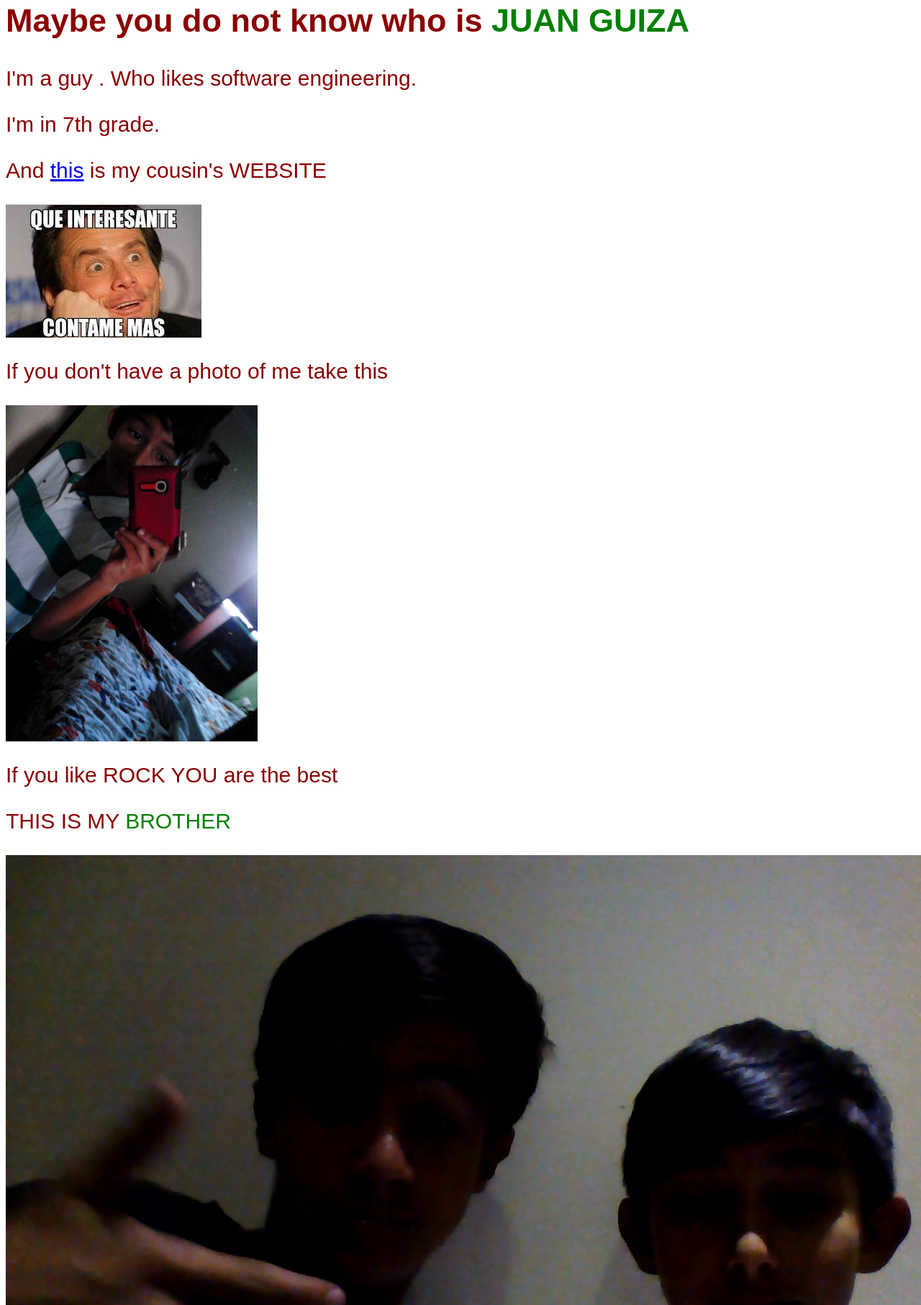
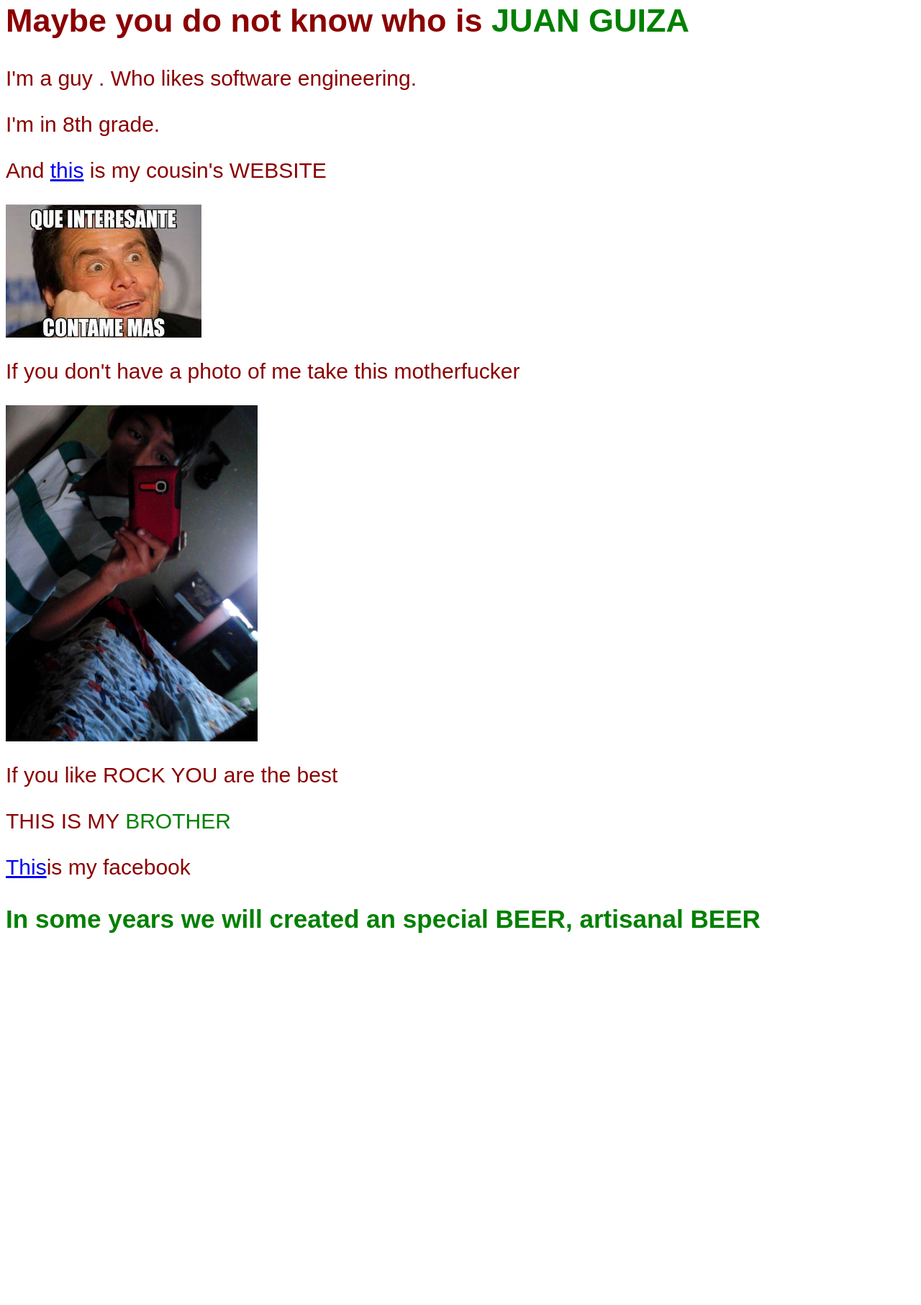
Before and after one commit to jguiza/jguiza.github.io, a plain HTML site: page index.html in a window 1280 px wide. Shown: the part 133-1946 px from the top of the page at 72% size. After the commit the page ends 1465 px from the top, so only its background shows below. Drawn offline with Linux system fonts and the light colour scheme.

Commit message:
no important changes

```diff
--- a/index.html
+++ b/index.html
@@ -16,14 +16,14 @@
 			I'm a guy . Who likes software engineering.
 		</p>
 		<p>
-			I'm in 7th grade.
+			I'm in 8th grade.
 		</p>
 		<p>
 			And <a href="http://ivanvasquez.com">this</a> is my cousin's WEBSITE
 		</p>
 		<img src="descarga (2).jpg"/>
 		<p>
-			If you don't have a photo of me take this
+			If you don't have a photo of me take this motherfucker
 		<p/>
 		<img class="foto" src="img_0069.jpg"/>
 		<p>
@@ -32,16 +32,12 @@
 		<p>
 			THIS IS MY <span>BROTHER</span>
 		</P>
-		<img class="brother" src="WIN_20140319_200154.JPG"/>
+
 		<p>
 		<a href="https://www.facebook.com/juan.guiza.3388">This</a>is my facebook
-	</p>
-	<p>
-		If you try to search my <span>Twitter</span>Don't try i don't have
 	</p>
 	<h3>
 		<span>In some years we will created an special BEER, artisanal BEER</span>
 	</h3>
-
 		</body>
 </html>
```
